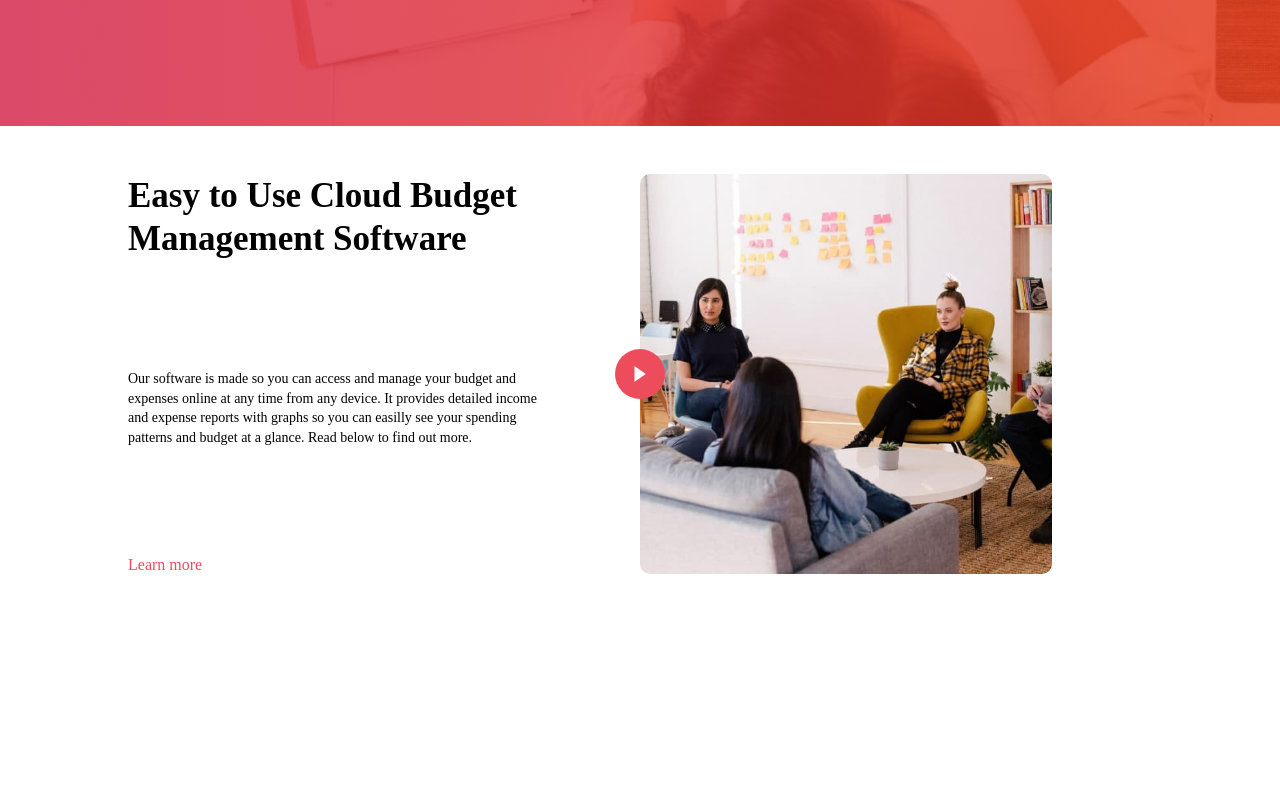
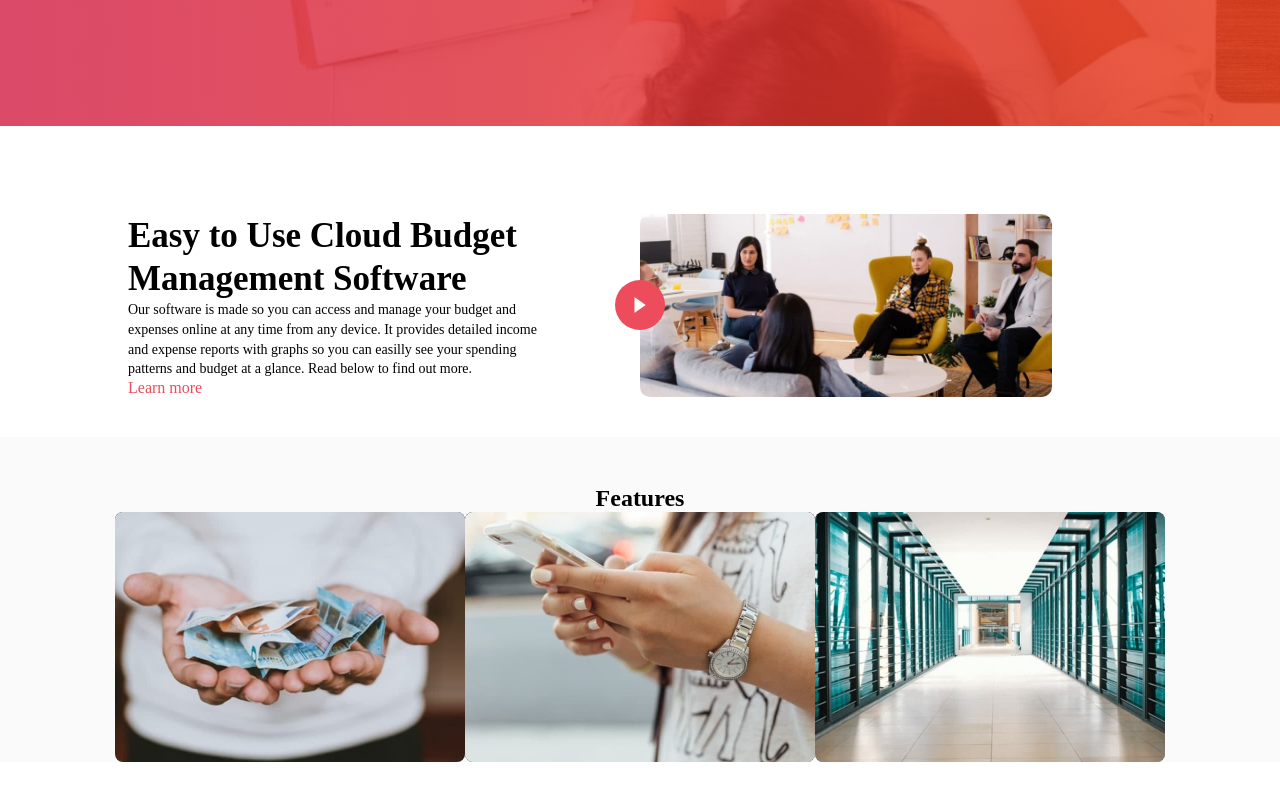
Before and after one commit to Domirando/CloudBudget, a plain HTML site: page index.html in a window 1280 px wide. Shown: the part 674-1474 px from the top of the page. Drawn offline with Linux system fonts and the light colour scheme.

Commit message:
Changes on section-1

```diff
--- a/index.html
+++ b/index.html
@@ -31,8 +31,9 @@
   <button class="btn--sign">Sign up</button>
   </div>
   </header>
-  <section id="section--1" class="section container">
-    <div class="part p-1s-1">
+  <!-- SECTION-1 -->
+  <section id="section--1" class="section">
+    <div class="part p-1s-1 container">
       <div class="play">
         <img src="resources/images/PlaySolid(F5B0).png" alt="">
       </div>
@@ -41,17 +42,17 @@
         <p class="left--side-content">Our software is made so you can access and manage your budget and expenses online at any time from any device. It provides detailed income and expense reports with graphs so you can easilly see your spending patterns and budget at a glance. Read below to find out more.</p>
         <a href="#"><p class="link">Learn more</p></a>
       </div>
-      <div class="right--side">
+      <div class="right--side"></div>
+    </div>
 
+    <div class="part p-1s-2 container">
+
+      <h1>Features</h1>
+      <div class="box-container">
+        <div class="box"><div class="box-centent"></div></div>
+        <div class="box"><div class="box-centent"></div></div>
+        <div class="box"><div class="box-centent"></div></div>
       </div>
-
-    <!-- <div class="part p-1s-2"> -->
-      <!-- <h1>Features</h1> -->
-      <!-- <div>
-        <div class="box"></div>
-        <div class="box"></div>
-        <div class="box"></div>
-      </div> -->
     </div>
   </section>
 </body>
--- a/resources/styles/class_styles.css
+++ b/resources/styles/class_styles.css
@@ -51,14 +51,14 @@
   padding: 0 250px;
   text-align: center;
 }
-.part{
+.p-1s-1{
   position: relative;
-  height: 50vh;
   width: 100%;
   display: flex;
   flex-direction: row;
   justify-content: center;
   align-items: center;
+  margin: 40px 0px;
 }
 .play{
   position: absolute;
@@ -97,3 +97,31 @@
 .link{
   color: #ED4C5C;
 }
+.p-1s-2{
+  display: flex;
+  flex-direction: column;
+  justify-content: space-between;
+  align-items: center;
+  background-color: #FAFAFA;
+}
+.box{
+  height: 250px;
+  width: 350px;
+  background-size: cover;
+  background-repeat: no-repeat;
+  border-radius: 8px;
+}
+.box:nth-of-type(1){
+  background-image: url('../images/box-1.jpg');
+}
+.box:nth-of-type(2){
+  background-image: url('../images/box-2.jpg');
+}
+.box:nth-of-type(3){
+  background-image: url('../images/box-3.jpg');
+}
+
+.box-container{
+  display: flex;
+  flex-direction: row;
+}
```
Also changed, not shown: resources/images/box-1.jpg (added), resources/images/box-2.jpg (added), resources/images/box-3.jpg (added).
